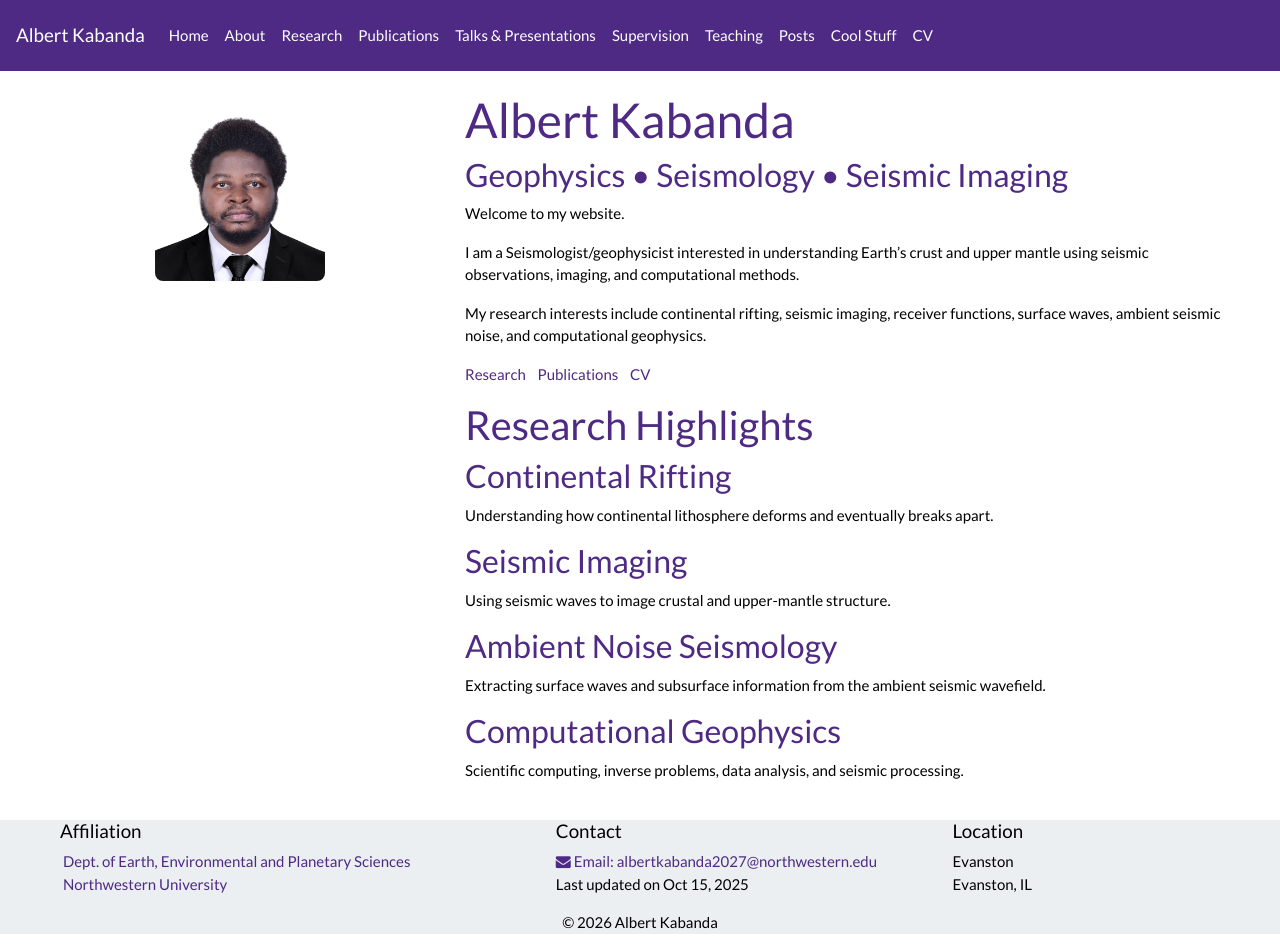
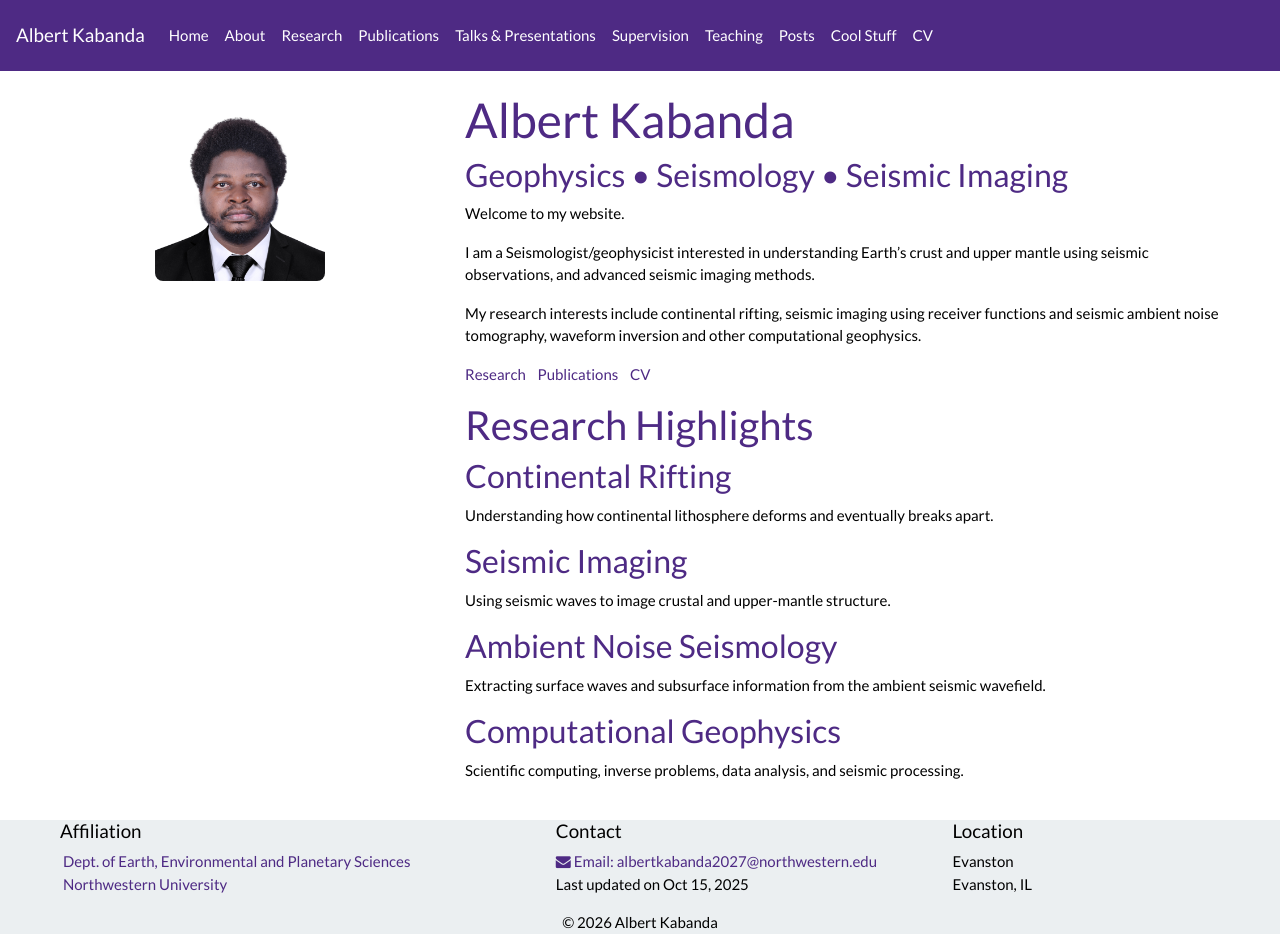
Before and after one commit to albertkabanda/albertkabanda.github.io, a Jekyll site: the page built from _pages/home.md, in a window 1280 px wide and 950 px high. Built offline with Jekyll 4.4.1, drawn with Linux system fonts in a browser that asks for light colours; nearby versions of some CDN libraries; a style sheet for code colours, icons or effects is not loaded.

Commit message:
Update home.md

```diff
--- a/_pages/home.md
+++ b/_pages/home.md
@@ -11,9 +11,9 @@ permalink: /
 
 Welcome to my website.
 
-I am a Seismologist/geophysicist interested in understanding Earth's crust and upper mantle using seismic observations, imaging, and computational methods.
+I am a Seismologist/geophysicist interested in understanding Earth's crust and upper mantle using seismic observations, and advanced seismic imaging methods.
 
-My research interests include continental rifting, seismic imaging, receiver functions, surface waves, ambient seismic noise, and computational geophysics.
+My research interests include continental rifting, seismic imaging using receiver functions and seismic ambient noise tomography, waveform inversion and other computational geophysics.
 
 [Research](/Research/) &nbsp;&nbsp; [Publications](/Publications/) &nbsp;&nbsp; [CV](/CV/)
 
```
